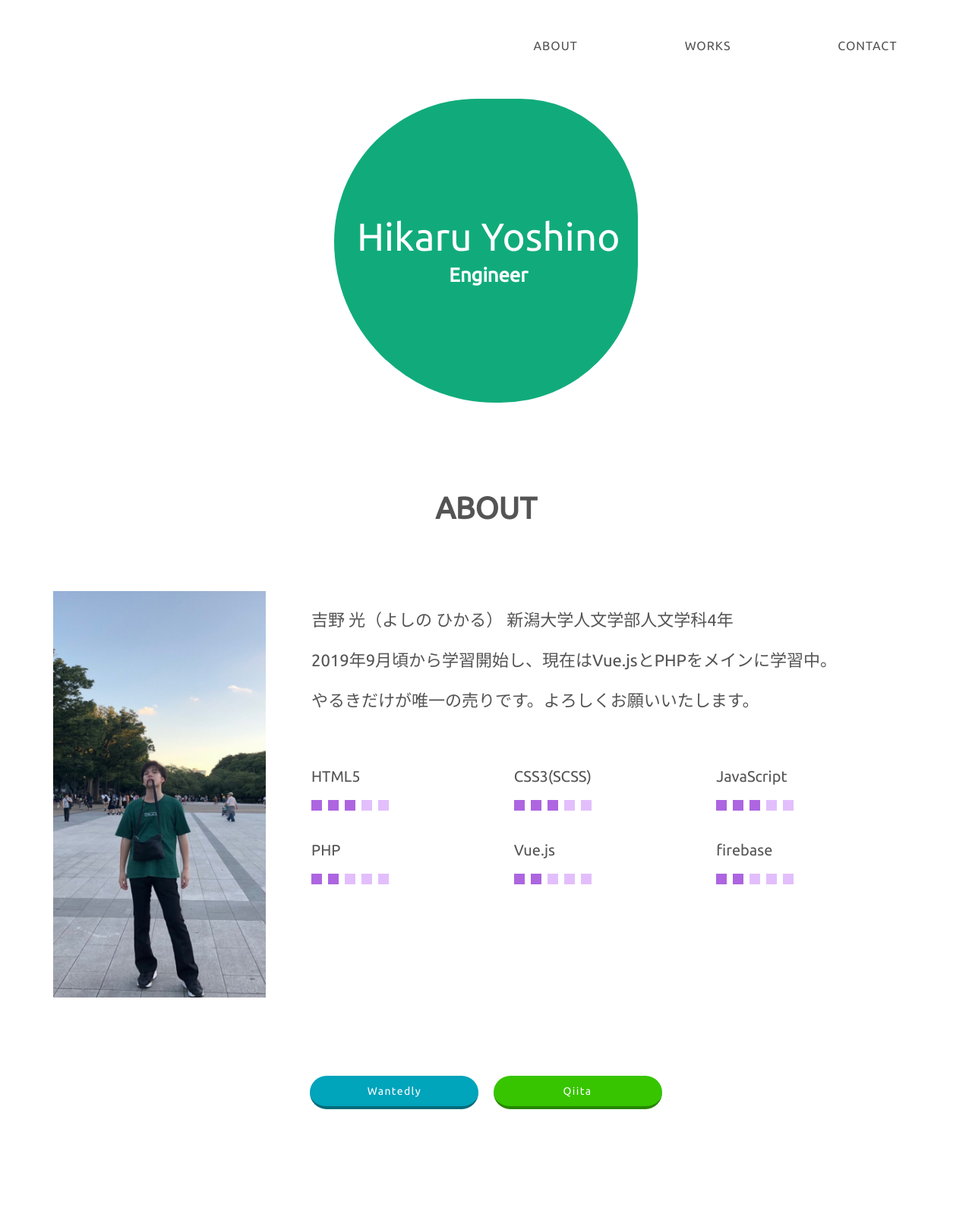
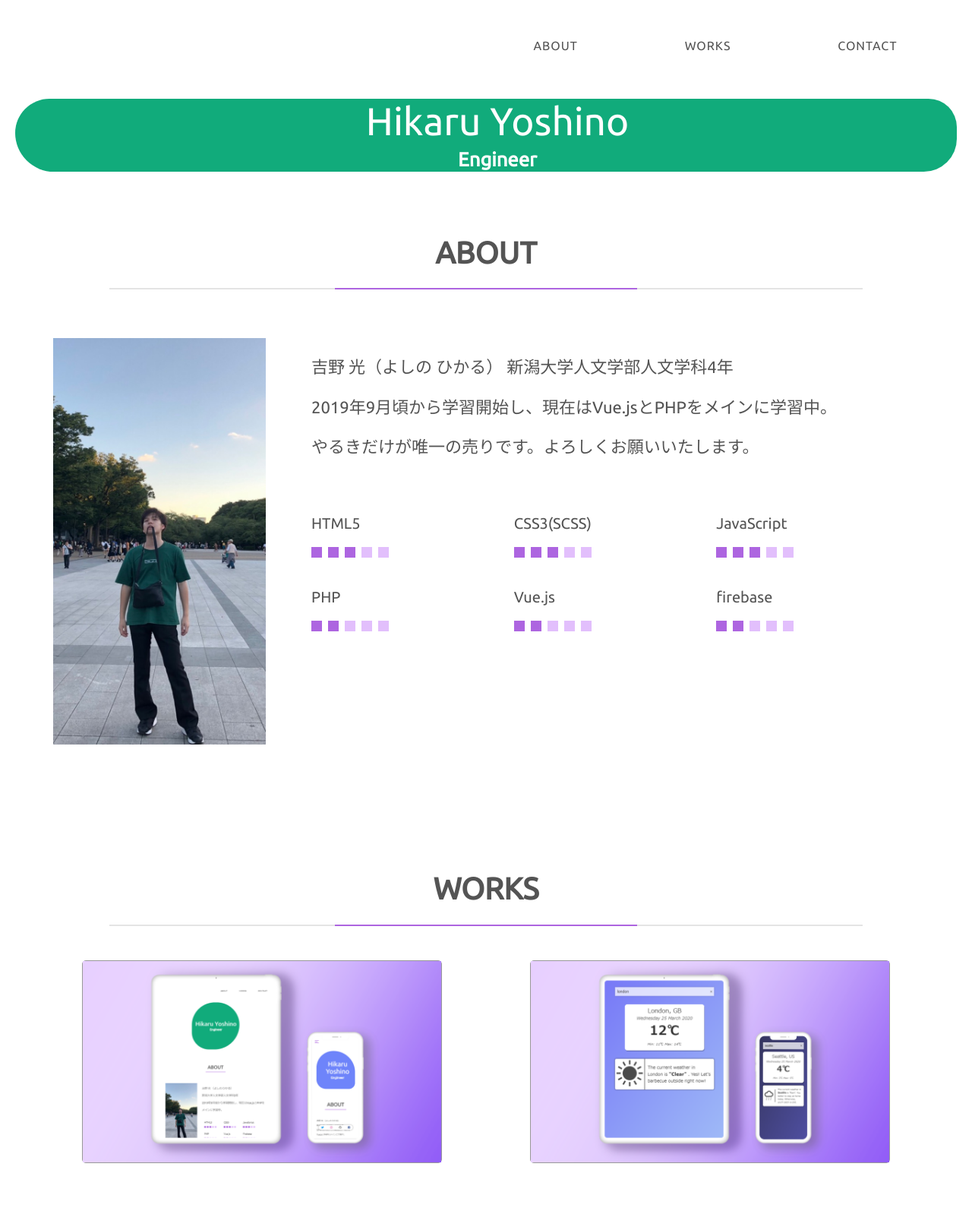
Before and after one commit to osushicrusher/portfolio-main, a PHP site: page / in a window 1280 px wide. Shown: the top 1594 px of the page at 76% size. Run offline with PHP 8.4, Linux system fonts and the light colour scheme; some libraries are stand-ins or nearby versions.

Commit message:
fluidにjsプレフィックスを付与

```diff
--- a/index.php
+++ b/index.php
@@ -28,7 +28,7 @@
                 </div>
             </div>
             <div class="header__main">
-                <div class="fluid fluid--medium">
+                <div class="js-fluid">
                     <h1 class="heading-primary padding-left-small">
                         <span class="heading-primary--main">Hikaru Yoshino</span>
                         <span class="heading-primary--sub margin-top-small">Engineer</span>
@@ -41,7 +41,7 @@
             <section class="about">
                 <div class="container">
                     <a id="about">
-                        <h2 class="heading-secondary">About</h2>
+                        <h2 class="heading-secondary heading-secondary--underline">About</h2>
                     </a>
                     <div class="row effect-fade">
                         <div class="about__img-box">
@@ -118,17 +118,13 @@
                             </div>
                         </div>
                     </div>
-                    <div class="btn-box">
-                        <a href="https://www.wantedly.com/users/118382370" class="btn btn-elliptical btn-elliptical--wantedly">Wantedly</a>
-                        <a href="https://qiita.com/osushicrusher" class="btn btn-elliptical btn-elliptical--qiita">Qiita</a>
-                    </div>
                 </div>
             </section>
 
             <section class="works">
                 <div class="container">
                     <a id="works">
-                        <h2 class="heading-secondary">Works</h2>
+                        <h2 class="heading-secondary heading-secondary--underline">Works</h2>
                     </a>
                     <div class="wrap-items">
                         <figure class="wrap-items__item effect-fade hover-effect">
@@ -182,7 +178,7 @@
             <section class="contact">
                 <div class="container">
                     <a id="contact">
-                        <h2 class="heading-secondary">Contact</h2>
+                        <h2 class="heading-secondary heading-secondary--underline">Contact</h2>
                     </a>
                     <form class="contact__form-box" method="POST" action="./includes/form-check.php">
                         <p class="contact__form">
--- a/js/app.js
+++ b/js/app.js
@@ -88,9 +88,9 @@ const createFluid = () => {
     // fluidColors配列からランダムに色を抽出して値を返す
     const randomNumber = Math.floor(Math.random() * fluidColors.length);
     const fluidColor = fluidColors[randomNumber];
-    $('.fluid').css("background-color", fluidColor);
+    $('.js-fluid').css("background-color", fluidColor);
     // animate関数を使用
-    $('.fluid').animate({
+    $('.js-fluid').animate({
     backgroundColor: fluidColor,
     borderTopLeftRadius: String(Math.round((Math.random()*randomness + threshold)) + 'px'),
     borderTopRightRadius:  String(Math.round((Math.random()*randomness + threshold)) + 'px'),
```
